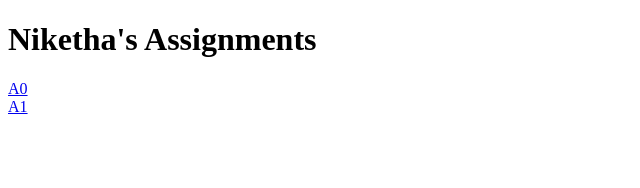
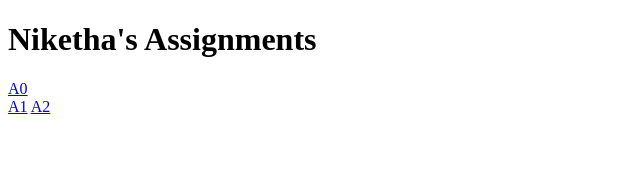
Before and after one commit to Niketha-S/niki-vis-5609-main-2, a SvelteKit app: page / in a window 1280 px wide. Shown: the top 188 px of the page, without its empty margins (0-640 px from the left). Built offline with nearby package versions, Linux system fonts and the light colour scheme.

Commit message:
href correction

```diff
--- a/src/routes/+page.svelte
+++ b/src/routes/+page.svelte
@@ -1,10 +1,15 @@
 <h1>Niketha's Assignments</h1>
 
 
-<a href="https://niketha-s.github.io/niki-vis-5609-main-2/" target="_blank" rel="noopener noreferrer">
+<a href="/niki-vis-5609-main-2/A0" target="_blank" rel="noopener noreferrer">
   A0<br>
 </a>
 
-<a href="https://niketha-s.github.io/niki-vis-5609-main-2/A1" target="_blank" rel="noopener noreferrer">
+<a href="/niki-vis-5609-main-2/A1" target="_blank" rel="noopener noreferrer">
   A1
 </a>
+
+
+<a href="/niki-vis-5609-main-2/A2" target="_blank" rel="noopener noreferrer">
+  A2
+</a>
```
